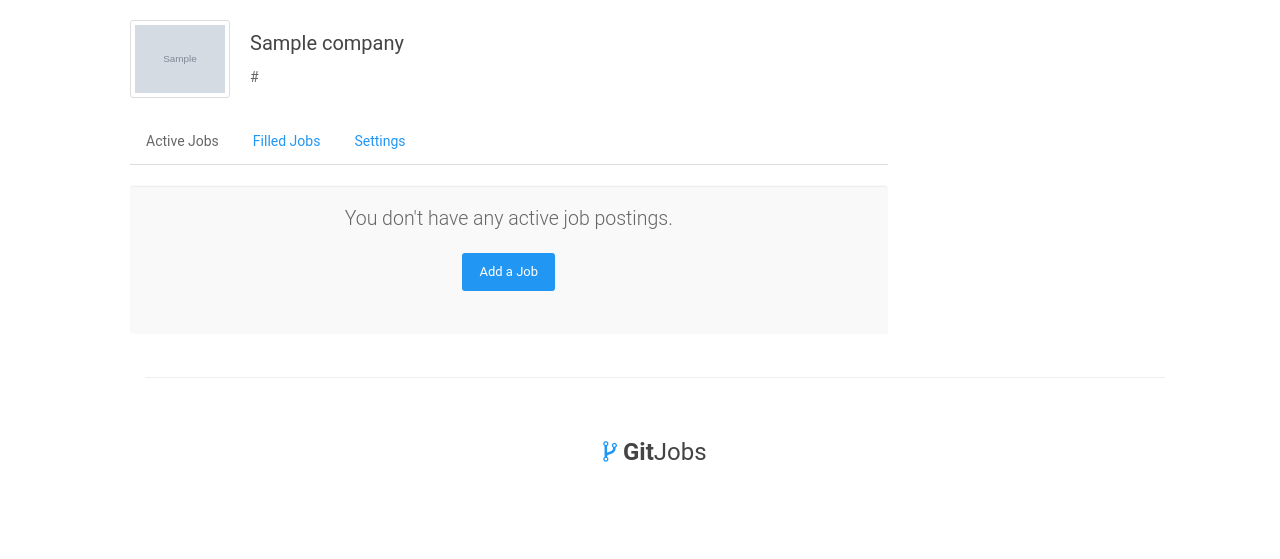
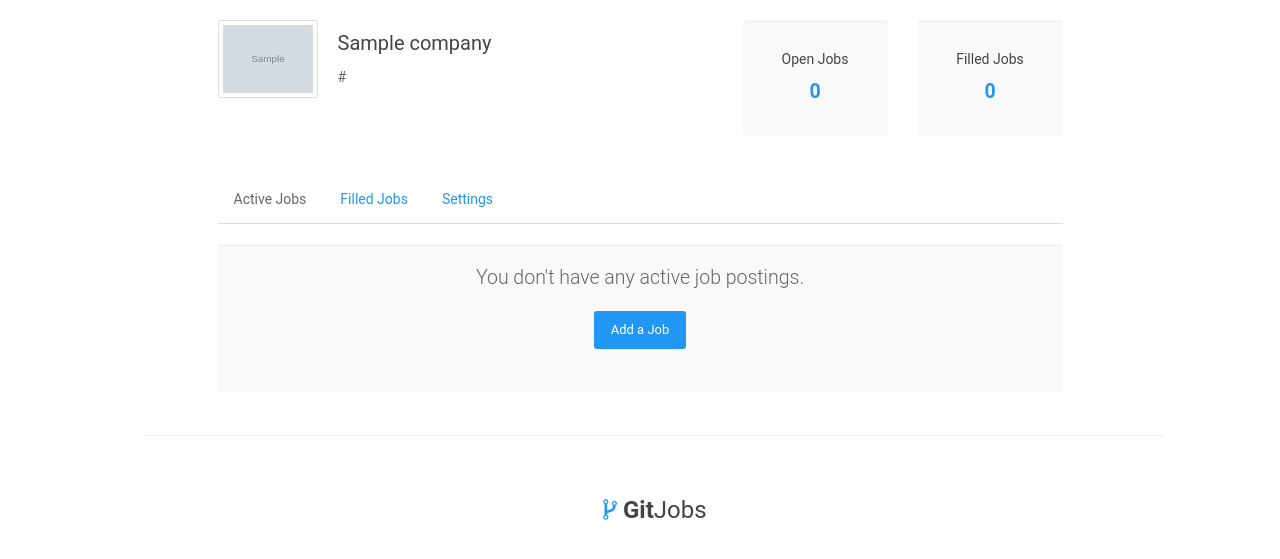
Before and after one commit to alexphelps/hiretech, a Django app: page /dashboard/ in a window 1280 px wide. Shown: the part 66-625 px from the top of the page. Run offline with Django 3.2, Linux system fonts and the light colour scheme; a user stored in the database is signed in; tables that the repository leaves empty hold one stand-in row (values such as "Sample post"); grey boxes marked "Sample" are stand-in pictures; data that the repository does not hold is empty; style sheets or scripts are compiled from the project's sources; parts of the project's set-up code (start-up, migrations or seed data) failed here and were passed over; some libraries are stand-ins or nearby versions.

Commit message:
add counts to dashboard

```diff
--- a/gitjobs/templates/dashboard.html
+++ b/gitjobs/templates/dashboard.html
@@ -3,14 +3,26 @@
 {% include 'header.html' %}
 <div class="container m-t-20">
   <div class="row">
-    <div class="col-md-12">
+    <div class="col-md-6 col-md-offset-1">
         <img class="img-responsive img-thumbnail pull-left m-r-20" style="width:100px" src="{{ current_user_profile.company.company_logo.url }}" />
         <h5>{{ current_user_profile.company.company_name }}</h5>
-         {{ current_user_profile.company.company_url|urlize }}
+         <p>{{ current_user_profile.company.company_url|urlize }}</p>
+    </div>
+    <div class="col-md-2">
+      <div class="well text-center">
+        <h6>Open Jobs</h6>
+        <p class="lead text-primary m-b-10"><strong>{{ published_jobs_count }}</strong></p>
+      </div>
+    </div>
+    <div class="col-md-2">
+      <div class="well text-center">
+        <h6>Filled Jobs</h6>
+        <p class="lead text-primary m-b-10"><strong>{{ filled_jobs_count }}</strong></p>
+      </div>
     </div>
   </div>
   <div class="row m-t-20">
-    <div class="col-md-9">
+    <div class="col-md-10 col-md-offset-1">
       <ul class="nav nav-tabs" role="tablist">
         <li role="presentation" class="active"><a href="#activejobs" aria-controls="activejobs" role="tab" data-toggle="tab">Active Jobs</a></li>
         <li role="presentation"><a href="#filledjobs" aria-controls="filledjobs" role="tab" data-toggle="tab">Filled Jobs</a></li>
@@ -53,7 +65,7 @@
                     </div>
                     <div class="col-md-2 col-sm-2 col-xs-2 text-center">
                       <div class="btn-group m-t-10">
-                        <a class="btn btn-default dropdown-toggle" data-toggle="dropdown" href="#"><i class="fa fa-cog"></i></a>
+                        <a class="btn btn-default btn-sm dropdown-toggle" data-toggle="dropdown" href="#"><i class="fa fa-cog"></i></a>
                         <ul class="dropdown-menu">
                           <li><a href="#" data-toggle="modal" data-target="#myModal"> Mark as Filled</a></li>
                         </ul>
--- a/gitjobs/users/views.py
+++ b/gitjobs/users/views.py
@@ -292,11 +292,15 @@ class DashboardView(TemplateView):
         current_user_profile = UserProfile.objects.get(user__id=current_user_id)
         current_user_company = current_user_profile.company.id
         current_user_company_published_jobs = Job.objects.filter(job_company=current_user_company,job_status='published').order_by('-job_created_date')
+        published_jobs_count = current_user_company_published_jobs.count()
         current_user_company_filled_jobs = Job.objects.filter(job_company=current_user_company,job_status='filled').order_by('-job_created_date')
+        filled_jobs_count = current_user_company_filled_jobs.count()
         context = {
             'current_user_profile':current_user_profile,
             'current_user_company_published_jobs':current_user_company_published_jobs,
             'current_user_company_filled_jobs': current_user_company_filled_jobs,
+            'published_jobs_count':published_jobs_count,
+            'filled_jobs_count':filled_jobs_count,
         }
         return render(
             request,
@@ -329,6 +333,8 @@ class UserSettingsView(TemplateView):
     def post(self,request,**kwargs):
         form = UserEditForm(request.POST)
         user = request.user
+        current_user = request.user
+        current_user_id = current_user.id
         current_user_profile = UserProfile.objects.get(user__id=current_user_id)
         if form.is_valid():
             form.save(user)
```
